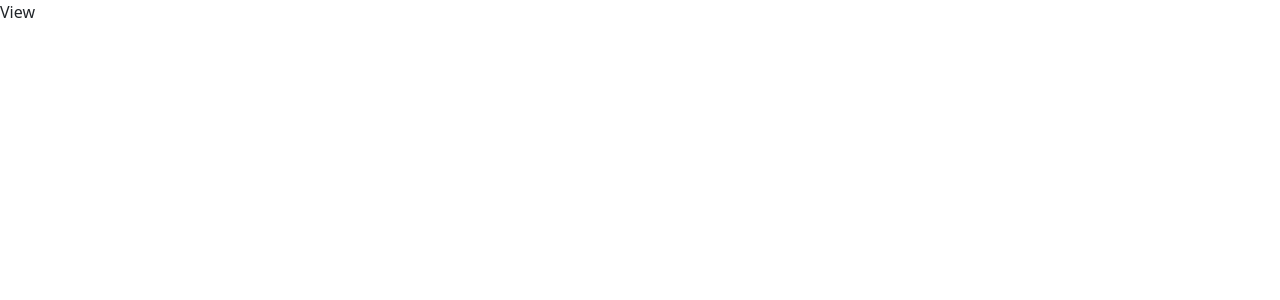
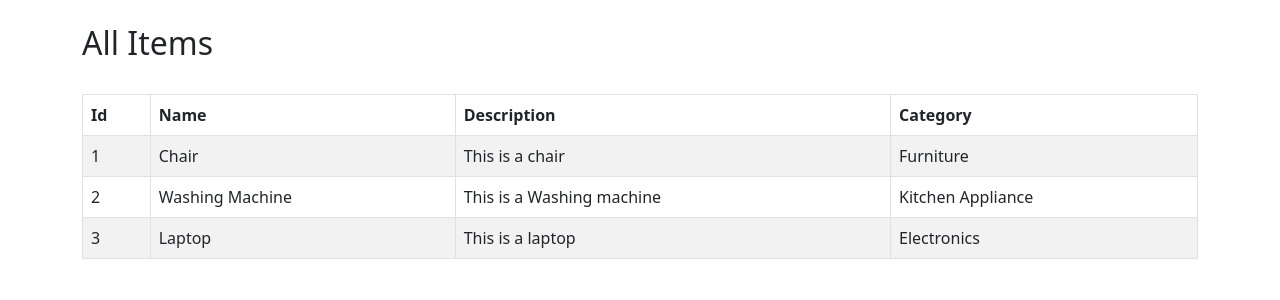
Before and after one commit to M0GAMB0/items-frontend, a React (Create React App) app: page /view in a window 1280 px wide. Shown: the top 300 px of the page. Built offline with nearby package versions, Linux system fonts and the light colour scheme.

Commit message:
Created View Table

```diff
--- a/src/Components/AddForm.js
+++ b/src/Components/AddForm.js
@@ -1,14 +1,32 @@
 import React, { useState } from "react";
 import { Button, Form } from "react-bootstrap";
 import { categories } from "../utils/Dummy";
+import { useDispatch, useSelector } from "react-redux";
+import { addItem } from "../ItemReducer";
 
 const AddForm = (props) => {
   const [category, setCategory] = useState("");
   const [buttonBg, setButtonBg] = useState("#3880bc");
   const [buttonColor, setButtonColor] = useState("#fff");
   const [buttonBorder, setButtonBorder] = useState("3px solid #fff");
+  const [name, setName] = useState("");
+  const [description, setDescription] = useState("");
+  const items = useSelector((state) => state.items);
+  console.log(items);
+  const dispatch = useDispatch();
   const setFormValue = (event) => {
     setCategory(event.target.value);
+  };
+  const handleSubmit = (event) => {
+    event.preventDefault();
+    dispatch(
+      addItem({
+        id: items[items.length - 1].id + 1,
+        name,
+        description,
+        category,
+      })
+    );
   };
   const hover = () => {
     setButtonBg("#fff");
@@ -19,12 +37,6 @@ const AddForm = (props) => {
     setButtonBg("#3880bc");
     setButtonColor("#fff");
     setButtonBorder("3px solid #fff");
-  };
-  const handleSubmit = () => {
-    if (category === "") {
-    } else {
-      console.log("clicked");
-    }
   };
   return (
     <div className="d-flex justify-content-center align-items-center w-100 vh-100">
@@ -40,7 +52,12 @@ const AddForm = (props) => {
             <Form.Label className="w-50 text-white fs-5 fw-bolder">
               Item name :&nbsp;
             </Form.Label>
-            <Form.Control type="text" placeholder="Enter Item Name" />
+            <Form.Control
+              type="text"
+              placeholder="Enter Item Name"
+              value={name}
+              onChange={(e) => setName(e.target.value)}
+            />
           </Form.Group>
           <Form.Group
             className="mb-3 d-flex w-100 align-items-start justify-content-between mx-5 flex-column flex-md-row align-items-md-center justify-content-md-between"
@@ -49,7 +66,12 @@ const AddForm = (props) => {
             <Form.Label className="w-50 text-white fs-5 fw-bolder">
               Description :&nbsp;&nbsp;
             </Form.Label>
-            <Form.Control as="textarea" rows={3} />
+            <Form.Control
+              as="textarea"
+              rows={3}
+              value={description}
+              onChange={(e) => setDescription(e.target.value)}
+            />
           </Form.Group>
           <Form.Group
             className="mb-3 d-flex w-100 align-items-start justify-content-between mx-5 flex-column flex-md-row align-items-md-center justify-content-md-start"
--- a/src/ItemReducer.js
+++ b/src/ItemReducer.js
@@ -4,6 +4,11 @@ import { itemList } from "./Data";
 const itemSlice = createSlice({
   name: "items",
   initialState: itemList,
-  reducers: {},
+  reducers: {
+    addItem: (state, action) => {
+      state.push(action.payload);
+    },
+  },
 });
+export const { addItem } = itemSlice.actions;
 export default itemSlice.reducer;
--- a/src/Pages/Home.js
+++ b/src/Pages/Home.js
@@ -2,8 +2,6 @@ import { useSelector } from "react-redux";
 import { useNavigate } from "react-router-dom";
 
 const Home = () => {
-  const items = useSelector((state) => state.items);
-  console.log(items);
   const navigate = useNavigate();
   return (
     <div className="container">
--- a/src/Pages/View.js
+++ b/src/Pages/View.js
@@ -1,7 +1,37 @@
 import React from "react";
+import { Container, Table } from "react-bootstrap";
+import { useSelector } from "react-redux";
 
 const View = () => {
-  return <div>View</div>;
+  const items = useSelector((state) => state.items);
+  return (
+    <Container>
+      <div className="vh-100 w-100">
+        <h2 className="mt-4">All Items</h2>
+        <br />
+        <Table striped bordered hover>
+          <thead>
+            <tr>
+              <th>Id</th>
+              <th>Name</th>
+              <th>Description</th>
+              <th>Category</th>
+            </tr>
+          </thead>
+          <tbody>
+            {items.map((item, idx) => (
+              <tr key={idx}>
+                <td>{item.id}</td>
+                <td>{item.name}</td>
+                <td>{item.description}</td>
+                <td>{item.category}</td>
+              </tr>
+            ))}
+          </tbody>
+        </Table>
+      </div>
+    </Container>
+  );
 };
 
 export default View;
--- a/src/utils/Dummy.js
+++ b/src/utils/Dummy.js
@@ -2,6 +2,8 @@ export const categories = [
   "Grocery",
   "Mobiles",
   "Fashion",
+  "Beauty Products",
+  "Electronics",
   "Furniture",
   "Appliances",
   "Books",
```
